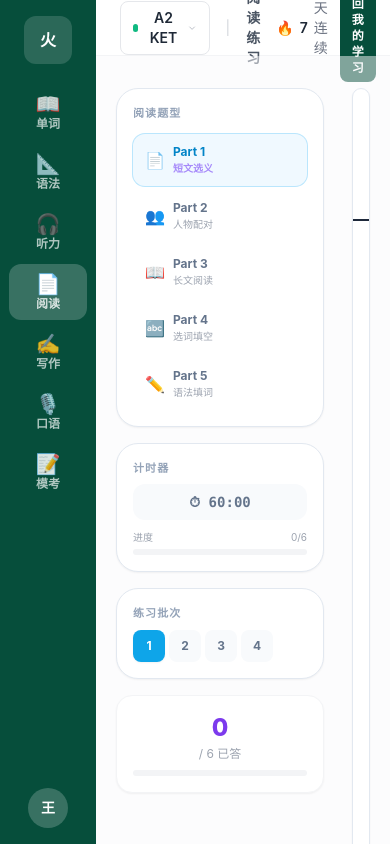
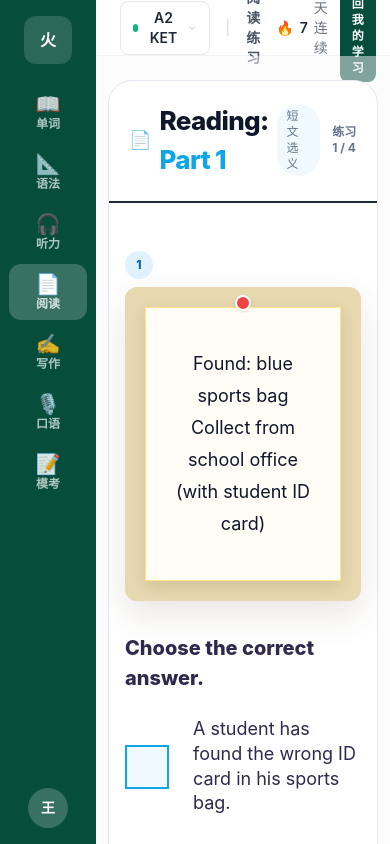
Before and after one commit to audrey-ship-it/mars-cambridge, a React (Vite) app: page /cambridge-reading in a window 390 px wide. Built offline with nearby package versions, Linux system fonts and the light colour scheme.

Commit message:
为阅读Part1增加真实场景卡片

```diff
--- a/src/pages/CambridgeReading.jsx
+++ b/src/pages/CambridgeReading.jsx
@@ -232,8 +232,6 @@ export default function CambridgeReading() {
   const p5Pct      = p5Score ? Math.round(p5Score.correct / p5Score.total * 100) : 0
 
   // ── Stimulus type icons ────────────────────────────────
-  const TYPE_ICON = { email: '📧', text: '💬', notice: '📋', ad: '📢', note: '📝', sign: '🪧' }
-
   // ── Components ─────────────────────────────────────────
 
   function MCOption({ q, opt, label, exam = false, large = false }) {
@@ -320,6 +318,62 @@ export default function CambridgeReading() {
     )
   }
 
+  function Part1Stimulus({ q }) {
+    const text = (
+      <HighlightableText
+        text={q.content}
+        storageKey={`part1-${q._key}`}
+        className="text-[18px] text-slate-900 whitespace-pre-line leading-8"
+      />
+    )
+
+    if (q.type === 'email') return (
+      <div className="overflow-hidden rounded-2xl border border-slate-300 bg-white shadow-[0_14px_35px_rgba(15,23,42,.09)]">
+        <div className="flex items-center gap-1.5 border-b border-slate-200 bg-slate-100 px-4 py-3">
+          <span className="h-2.5 w-2.5 rounded-full bg-red-400" />
+          <span className="h-2.5 w-2.5 rounded-full bg-amber-400" />
+          <span className="h-2.5 w-2.5 rounded-full bg-emerald-400" />
+          <span className="ml-3 text-[11px] font-bold uppercase tracking-[.16em] text-slate-400">Email</span>
+        </div>
+        <div className="border-b border-slate-100 px-5 py-3 text-sm leading-6 text-slate-500">
+          {q.from && <p><span className="inline-block w-12 text-slate-400">From</span><strong className="text-slate-800">{q.from}</strong></p>}
+          {q.to && <p><span className="inline-block w-12 text-slate-400">To</span><strong className="text-slate-800">{q.to}</strong></p>}
+        </div>
+        <div className="px-6 py-7">{text}</div>
+      </div>
+    )
+
+    if (q.type === 'text') return (
+      <div className="mx-auto max-w-[330px] rounded-[30px] border-[7px] border-slate-800 bg-slate-50 px-4 pb-7 pt-3 shadow-[0_16px_35px_rgba(15,23,42,.15)]">
+        <div className="mx-auto mb-7 h-1.5 w-16 rounded-full bg-slate-600" />
+        <div className="mb-3 text-center text-xs font-bold text-slate-500">{q.from || 'Message'}</div>
+        <div className="rounded-[20px_20px_6px_20px] bg-sky-100 px-5 py-5 text-left shadow-sm">{text}</div>
+      </div>
+    )
+
+    if (q.type === 'ad') return (
+      <div className="relative overflow-hidden rounded-2xl border-2 border-rose-300 bg-gradient-to-br from-rose-50 via-amber-50 to-orange-100 px-7 py-10 text-center shadow-[0_14px_35px_rgba(190,24,93,.10)]">
+        <span className="absolute right-4 top-4 rounded-full bg-rose-500 px-3 py-1 text-[10px] font-extrabold uppercase tracking-widest text-white">Advertisement</span>
+        <div className="pt-4 font-semibold">{text}</div>
+      </div>
+    )
+
+    if (q.type === 'sign') return (
+      <div className="rounded-xl border-[5px] border-slate-700 bg-slate-900 px-7 py-9 text-center shadow-[0_14px_30px_rgba(15,23,42,.18)] [&_*]:!text-white">
+        {text}
+      </div>
+    )
+
+    return (
+      <div className="relative rounded-xl bg-[#e7d8af] p-5 shadow-[0_14px_35px_rgba(71,55,25,.12)]">
+        <span className="absolute left-1/2 top-2 h-4 w-4 -translate-x-1/2 rounded-full border-2 border-white bg-red-500 shadow" />
+        <div className="min-h-[220px] border border-amber-200 bg-[#fffdf6] px-7 py-10 text-center shadow-[0_5px_14px_rgba(71,55,25,.14)] flex items-center justify-center">
+          <div>{text}</div>
+        </div>
+      </div>
+    )
+  }
+
   // ── Part 5 helpers ─────────────────────────────────────
   function renderPart5Passage(content) {
     return content.split(/\[(\d+)\]/).map((seg, i) => {
@@ -379,10 +433,10 @@ export default function CambridgeReading() {
   // ── Render ─────────────────────────────────────────────
   return (
     <CambridgeLayout activeModule="reading" level={level} setLevel={setLevel}>
-      <div className="max-w-[1440px] mx-auto px-5 py-8 flex gap-7">
+      <div className="max-w-[1440px] mx-auto px-3 sm:px-5 py-6 lg:py-8 flex gap-7">
 
         {/* Sidebar */}
-        <aside className="w-52 flex-shrink-0 space-y-4">
+        <aside className="hidden xl:block w-52 flex-shrink-0 space-y-4">
 
           {/* Part selector */}
           <div className="bg-white rounded-[22px] border border-slate-200 shadow-sm p-4">
@@ -549,7 +603,7 @@ export default function CambridgeReading() {
               className="bg-white rounded-[24px] border border-slate-200 shadow-sm overflow-hidden"
             >
               {/* Card header */}
-              <div className="px-8 py-6 border-b-2 border-slate-800 flex items-start justify-between">
+              <div className="px-5 sm:px-8 py-5 sm:py-6 border-b-2 border-slate-800 flex flex-wrap gap-4 items-start justify-between">
                 <div>
                   <div className="flex items-center gap-2 mb-0.5">
                     <span className="text-lg">{PART_ICONS[partId]}</span>
@@ -582,7 +636,7 @@ export default function CambridgeReading() {
               </div>
 
               {/* Part content */}
-              <div className="p-8">
+              <div className="p-4 sm:p-8">
 
                 {/* ── PART 1 ── */}
                 {partId === 1 && currentBatch && (
@@ -591,10 +645,10 @@ export default function CambridgeReading() {
                       <motion.div key={q._key}
                         initial={{ opacity: 0, y: 10 }} animate={{ opacity: 1, y: 0 }}
                         transition={{ delay: qi * 0.04 }}
-                        className="grid grid-cols-[360px_1fr] gap-14 py-12 border-b border-slate-300 last:border-b-0"
+                        className="grid grid-cols-1 2xl:grid-cols-[400px_minmax(0,1fr)] gap-8 2xl:gap-12 py-8 sm:py-10 border-b border-slate-300 last:border-b-0"
                       >
                         {/* Left: numbered stimulus box */}
-                        <div className="min-w-0 flex flex-col">
+                        <div className="min-w-0 w-full max-w-[520px] mx-auto 2xl:max-w-none flex flex-col">
                           <div className="flex items-center gap-2 mb-2">
                             <span className={`w-7 h-7 flex-shrink-0 rounded-full flex items-center justify-center text-xs font-extrabold transition-colors ${
                               batchChecked && !retrying[q._key]
@@ -602,21 +656,7 @@ export default function CambridgeReading() {
                                 : answers[q._key] ? 'bg-sky-500 text-white' : 'bg-sky-100 text-sky-700'
                             }`}>{qi + 1 + batchIdx * 6}</span>
                           </div>
-                          <div className="flex-1 border-2 border-slate-300 p-5 bg-white flex flex-col justify-center shadow-[0_1px_0_rgba(15,23,42,.04)]">
-                            {(q.from || q.title) && (
-                              <div className="flex flex-wrap gap-x-3 mb-2 text-xs text-gray-500 font-medium">
-                                {q.from && <span>{TYPE_ICON[q.type]||'📄'} From: <span className="text-gray-800 font-bold">{q.from}</span></span>}
-                                {q.to   && <span>To: <span className="text-gray-800 font-bold">{q.to}</span></span>}
-                                {!q.from && q.title && <span className="font-bold text-gray-800">{TYPE_ICON[q.type]||'📄'} {q.title}</span>}
-                              </div>
-                            )}
-                            <HighlightableText
-                              text={q.content}
-                              storageKey={`part1-${q._key}`}
-                              className={`text-[18px] text-slate-900 whitespace-pre-line leading-8 text-center ${q.type === 'notice' || q.type === 'ad' ? 'bg-[#dbc6ff] px-5 py-7' : ''}`}
-                            />
-                            {q.question && <p className="mt-3 text-sm font-semibold text-gray-800 border-t border-gray-200 pt-3">{q.question}</p>}
-                          </div>
+                          <Part1Stimulus q={q} />
                         </div>
 
                         {/* Right: options + wrong actions */}
```
